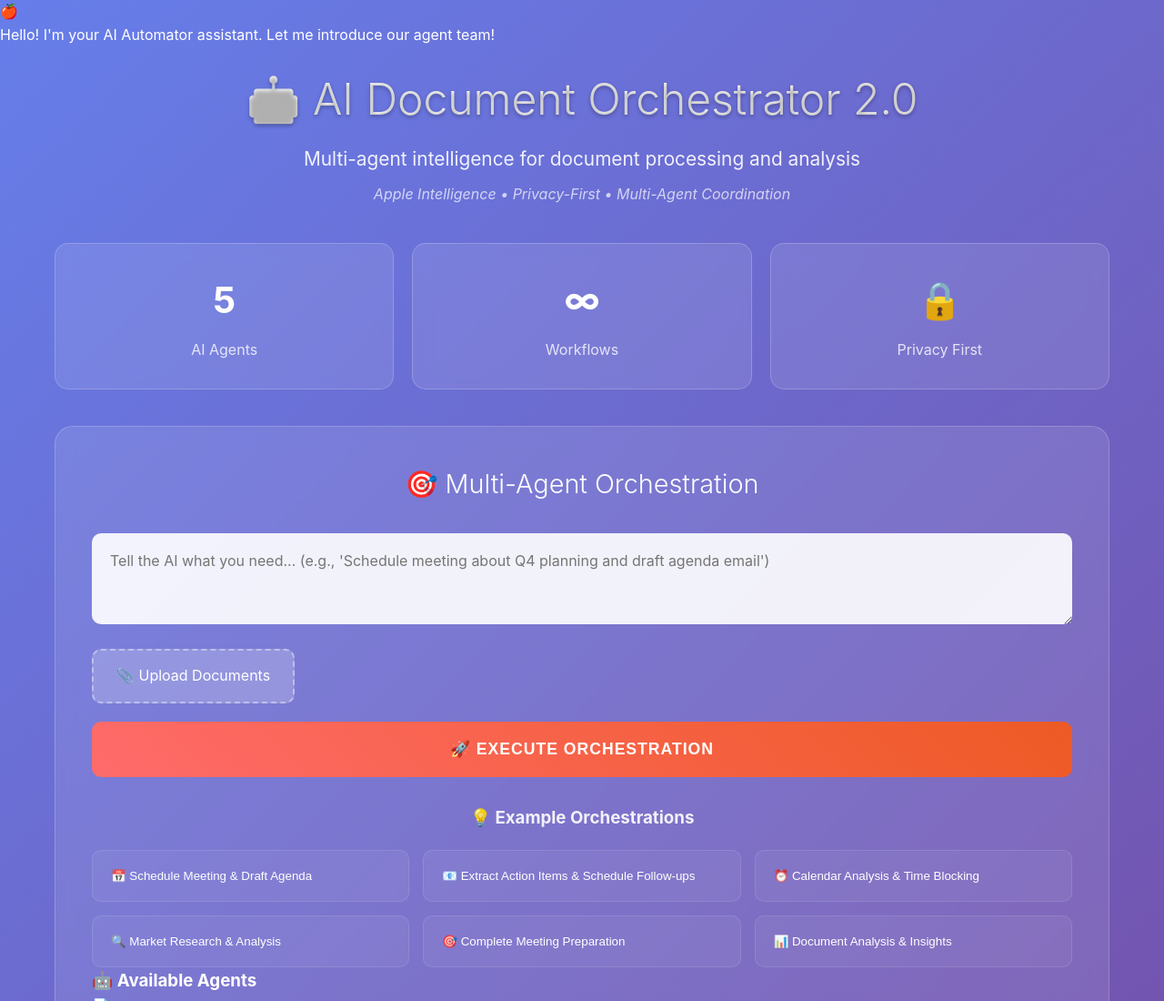
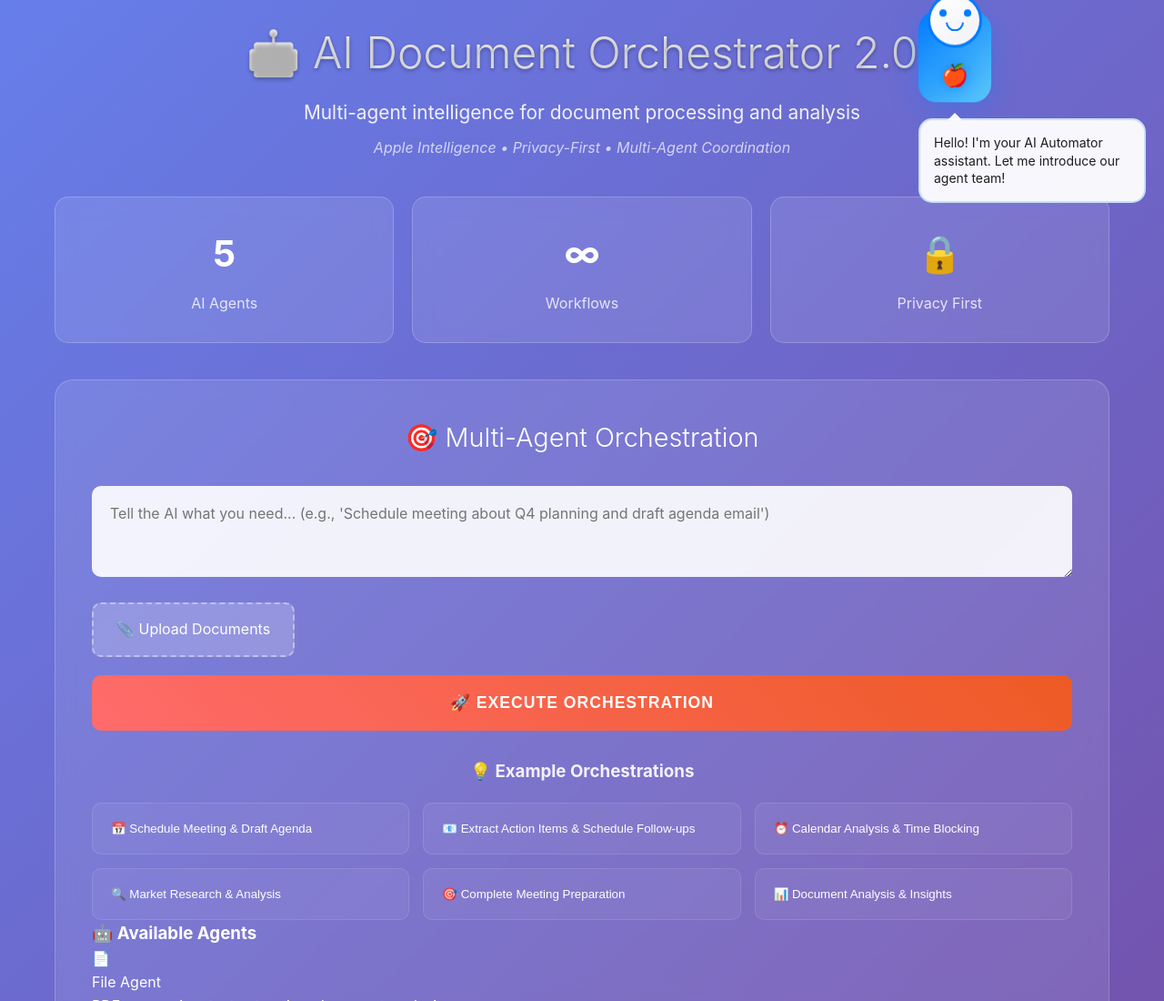
Before and after one commit to Playerwoods/ai-orchestrator, a plain HTML site: page frontend/index.html in a window 1280 px wide. Shown: the top 1100 px of the page at 91% size. Drawn offline with Linux system fonts and the light colour scheme; files that its build step writes are made by us from their sources; files whose address does not match are found by name.

Commit message:
Update style.css

```diff
--- a/frontend/style.css
+++ b/frontend/style.css
@@ -544,3 +544,155 @@ footer p {
         grid-template-columns: 1fr;
     }
 }
+/* Automator Mascot Styles */
+.automator-mascot {
+    position: fixed;
+    top: 20px;
+    right: 20px;
+    z-index: 1000;
+    animation: slideInRight 1s ease-out;
+}
+
+.mascot-body {
+    width: 80px;
+    height: 100px;
+    background: linear-gradient(135deg, #007AFF, #5AC8FA);
+    border-radius: 20px;
+    position: relative;
+    animation: float 3s ease-in-out infinite;
+    box-shadow: 0 8px 32px rgba(0, 122, 255, 0.3);
+}
+
+.mascot-head {
+    width: 60px;
+    height: 60px;
+    background: linear-gradient(135deg, #FFFFFF, #F2F2F7);
+    border-radius: 50%;
+    position: absolute;
+    top: -20px;
+    left: 10px;
+    border: 3px solid #007AFF;
+}
+
+.mascot-eyes {
+    display: flex;
+    justify-content: space-around;
+    margin-top: 15px;
+}
+
+.eye {
+    width: 8px;
+    height: 8px;
+    background: #007AFF;
+    border-radius: 50%;
+    animation: blink 4s infinite;
+}
+
+.mascot-smile {
+    width: 20px;
+    height: 10px;
+    border: 2px solid #007AFF;
+    border-top: none;
+    border-radius: 0 0 20px 20px;
+    position: absolute;
+    bottom: 15px;
+    left: 50%;
+    transform: translateX(-50%);
+}
+
+.apple-logo {
+    position: absolute;
+    bottom: 10px;
+    left: 50%;
+    transform: translateX(-50%);
+    font-size: 24px;
+    animation: glow 2s ease-in-out infinite alternate;
+}
+
+.speech-bubble {
+    background: rgba(255, 255, 255, 0.95);
+    backdrop-filter: blur(10px);
+    border-radius: 15px;
+    padding: 15px;
+    margin-top: 10px;
+    max-width: 250px;
+    position: relative;
+    border: 2px solid rgba(0, 122, 255, 0.2);
+    animation: fadeInUp 1s ease-out 0.5s both;
+}
+
+.speech-bubble::before {
+    content: '';
+    position: absolute;
+    top: -8px;
+    left: 30px;
+    width: 0;
+    height: 0;
+    border-left: 8px solid transparent;
+    border-right: 8px solid transparent;
+    border-bottom: 8px solid rgba(255, 255, 255, 0.95);
+}
+
+.speech-bubble p {
+    margin: 0;
+    color: #1D1D1F;
+    font-size: 14px;
+    line-height: 1.4;
+}
+
+/* Animations */
+@keyframes slideInRight {
+    from {
+        transform: translateX(100%);
+        opacity: 0;
+    }
+    to {
+        transform: translateX(0);
+        opacity: 1;
+    }
+}
+
+@keyframes float {
+    0%, 100% {
+        transform: translateY(0px);
+    }
+    50% {
+        transform: translateY(-10px);
+    }
+}
+
+@keyframes blink {
+    0%, 90%, 100% {
+        transform: scaleY(1);
+    }
+    95% {
+        transform: scaleY(0.1);
+    }
+}
+
+@keyframes glow {
+    from {
+        text-shadow: 0 0 5px rgba(0, 122, 255, 0.5);
+    }
+    to {
+        text-shadow: 0 0 20px rgba(0, 122, 255, 0.8);
+    }
+}
+
+@keyframes fadeInUp {
+    from {
+        opacity: 0;
+        transform: translateY(20px);
+    }
+    to {
+        opacity: 1;
+        transform: translateY(0);
+    }
+}
+
+/* Hide mascot on mobile */
+@media (max-width: 768px) {
+    .automator-mascot {
+        display: none;
+    }
+}
```
